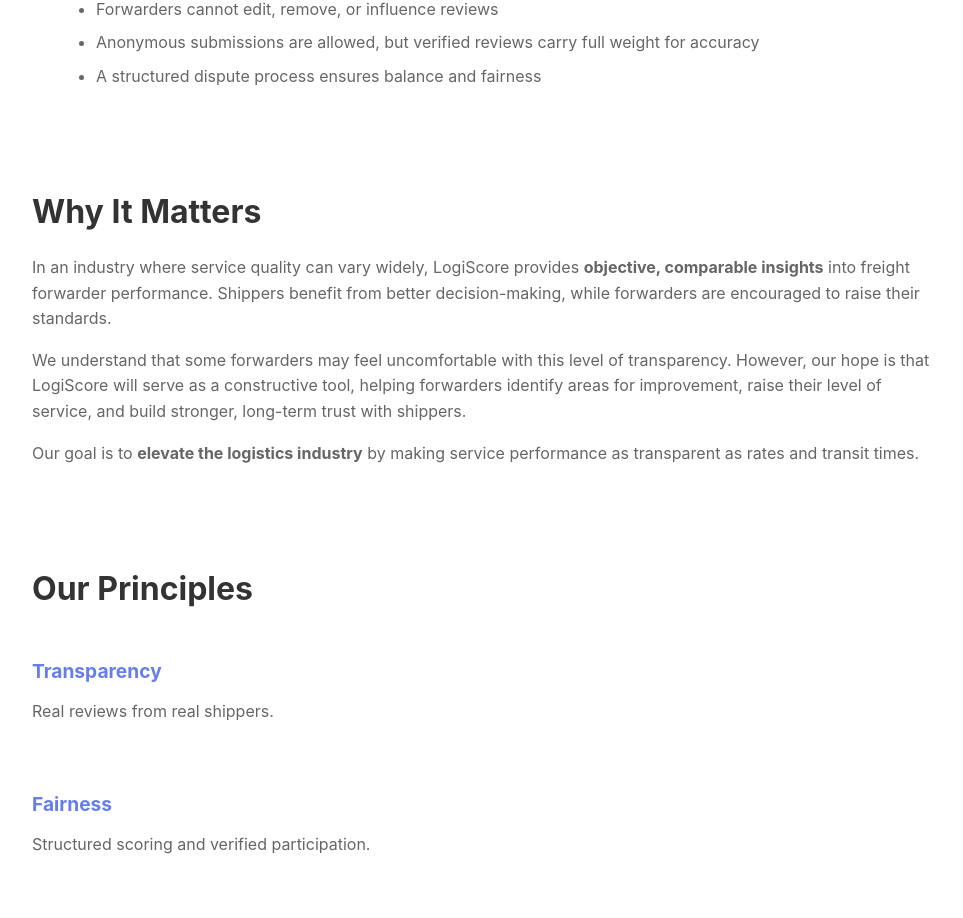
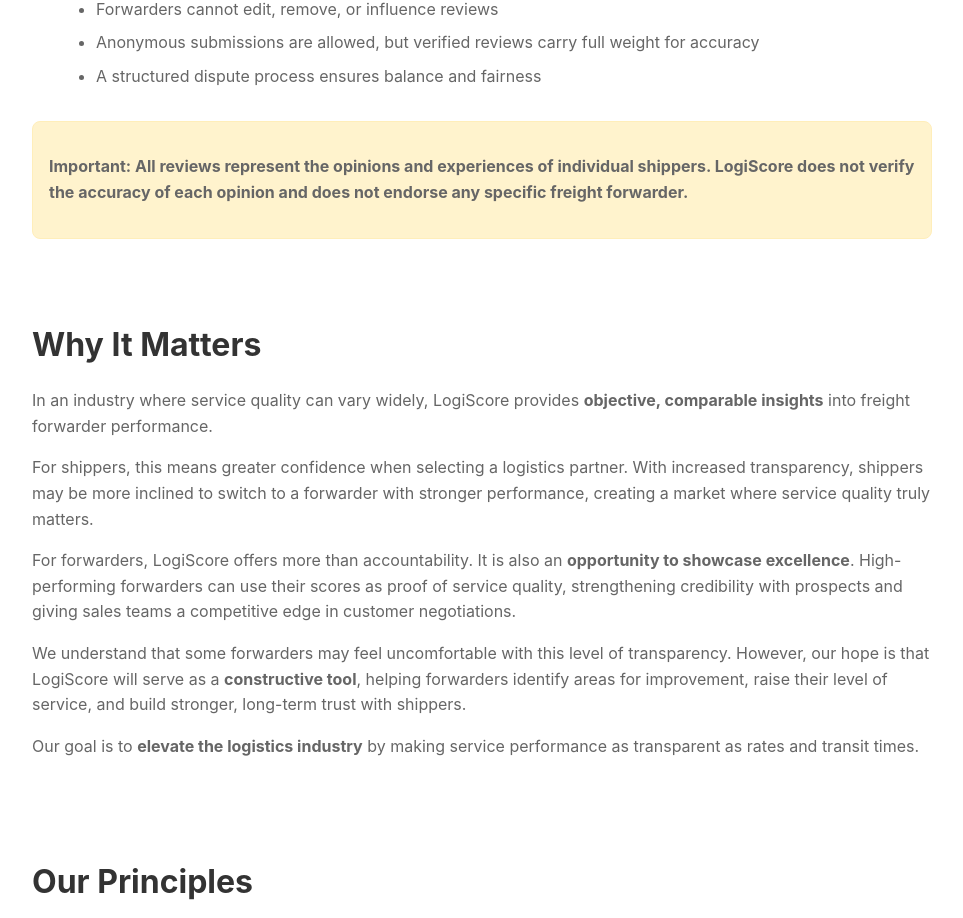
Before and after one commit to LogiScore/frontend, a SvelteKit app: page /about in a window 1280 px wide. Shown: the part 999-1917 px from the top of the page, without its empty margins (158-1121 px from the left). Built offline with nearby package versions, Linux system fonts and the light colour scheme; no server answers.

Commit message:
Update About page with important review disclaimer and expanded content sections

```diff
--- a/src/routes/about/+page.svelte
+++ b/src/routes/about/+page.svelte
@@ -33,12 +33,22 @@
             <li>Anonymous submissions are allowed, but verified reviews carry full weight for accuracy</li>
             <li>A structured dispute process ensures balance and fairness</li>
           </ul>
+
+          <div class="important-notice">
+            <p><strong>Important:</strong> All reviews represent the <strong>opinions and experiences of individual shippers</strong>. LogiScore does not verify the accuracy of each opinion and does not endorse any specific freight forwarder.</p>
+          </div>
         </div>
 
         <div class="about-section">
           <h2>Why It Matters</h2>
-          <p>In an industry where service quality can vary widely, LogiScore provides <strong>objective, comparable insights</strong> into freight forwarder performance. Shippers benefit from better decision-making, while forwarders are encouraged to raise their standards.</p>
-          <p>We understand that some forwarders may feel uncomfortable with this level of transparency. However, our hope is that LogiScore will serve as a constructive tool, helping forwarders identify areas for improvement, raise their level of service, and build stronger, long-term trust with shippers.</p>
+          <p>In an industry where service quality can vary widely, LogiScore provides <strong>objective, comparable insights</strong> into freight forwarder performance.</p>
+
+          <p>For shippers, this means greater confidence when selecting a logistics partner. With increased transparency, shippers may be more inclined to switch to a forwarder with stronger performance, creating a market where service quality truly matters.</p>
+
+          <p>For forwarders, LogiScore offers more than accountability. It is also an <strong>opportunity to showcase excellence</strong>. High-performing forwarders can use their scores as proof of service quality, strengthening credibility with prospects and giving sales teams a competitive edge in customer negotiations.</p>
+
+          <p>We understand that some forwarders may feel uncomfortable with this level of transparency. However, our hope is that LogiScore will serve as a <strong>constructive tool</strong>, helping forwarders identify areas for improvement, raise their level of service, and build stronger, long-term trust with shippers.</p>
+
           <p>Our goal is to <strong>elevate the logistics industry</strong> by making service performance as transparent as rates and transit times.</p>
         </div>
 
@@ -195,6 +205,16 @@
     font-style: italic;
   }
 
+  .important-notice {
+    background-color: #fff3cd;
+    border: 1px solid #ffeeba;
+    color: #856404;
+    padding: 1rem;
+    border-radius: 8px;
+    margin-top: 2rem;
+    font-weight: bold;
+  }
+
   @media (max-width: 768px) {
     .hero h1 {
       font-size: 2rem;
```
